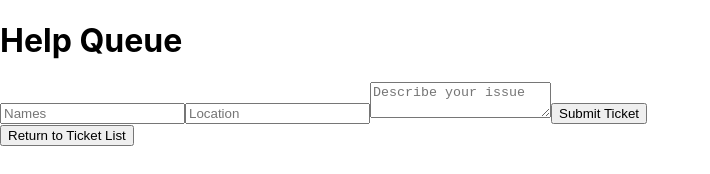
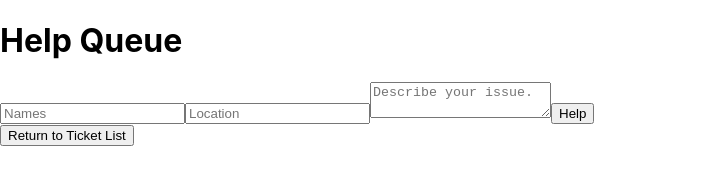
Before and after one commit to joncheng-dev/helpqueue3, a React (Create React App) app: page / in a window 1280 px wide. Both pictures are taken after a click on the button "Add Ticket". Shown: the top 174 px of the page, without its empty margins (0-710 px from the left). Built offline with nearby package versions, Linux system fonts and the light colour scheme.

Commit message:
add new component ReusableForm. Refactor NewTicketForm to call this component when creating new ticket

```diff
--- a/src/components/NewTicketForm.js
+++ b/src/components/NewTicketForm.js
@@ -1,6 +1,7 @@
 import React from "react";
 import PropTypes from "prop-types";
 import { v4 } from "uuid";
+import ReusableForm from "./ReusableForm";
 
 function NewTicketForm(props) {
   function handleNewTicketSubmit(event) {
@@ -15,12 +16,7 @@ function NewTicketForm(props) {
 
   return (
     <React.Fragment>
-      <form onSubmit={handleNewTicketSubmit}>
-        <input type="text" name="names" placeholder="Names" />
-        <input type="text" name="location" placeholder="Location" />
-        <textarea name="issue" placeholder="Describe your issue" />
-        <button type="submit">Submit Ticket</button>
-      </form>
+      <ReusableForm formSubmissionHandler={handleNewTicketSubmit} buttonText="Help" />
     </React.Fragment>
   );
 }
--- /dev/null
+++ b/src/components/ReusableForm.js
@@ -0,0 +1,22 @@
+import React from "react";
+import PropTypes from "prop-types";
+
+function ReusableForm(props) {
+  return (
+    <React.Fragment>
+      <form onSubmit={props.formSubmissionHandler}>
+        <input type="text" name="names" placeholder="Names" />
+        <input type="text" name="location" placeholder="Location" />
+        <textarea name="issue" placeholder="Describe your issue." />
+        <button type="submit">{props.buttonText}</button>
+      </form>
+    </React.Fragment>
+  );
+}
+
+ReusableForm.propTypes = {
+  formSubmissionHandler: PropTypes.func,
+  buttonText: PropTypes.string,
+};
+
+export default ReusableForm;
```
